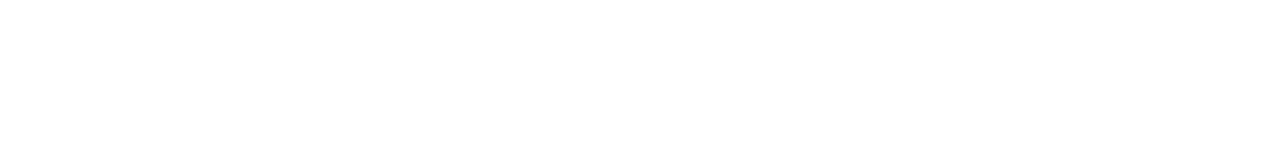
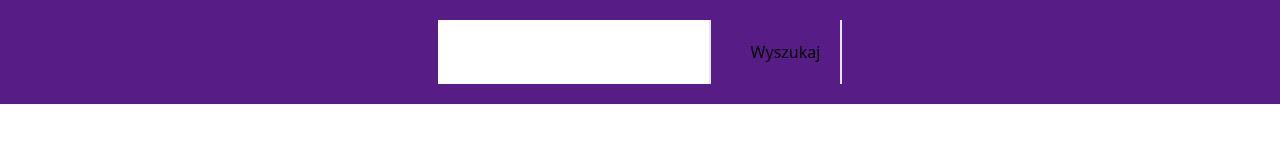
Before and after one commit to irunislaw/Bloging, a website built with Vite: page frontend/index.html in a window 1280 px wide. Built offline with nearby package versions, Linux system fonts and the light colour scheme.

Commit message:
Update index.html

```diff
--- a/frontend/index.html
+++ b/frontend/index.html
@@ -5,8 +5,16 @@
     <meta name="viewport" content="width=device-width, initial-scale=1.0" />
 </head>
 <body>
-    <div id="app"></div>
+    <div id="app" ></div>
     <script type="module" src="/src/index.ts"></script>
+    <nav class="flex sticky items-center justify-center top-0 cursor-pointer bg-purple-900 px-5 py-5 ">
+
+
+        <input type="text" name="search" class="p-5 text-base border-solid-2 border-r-2" />
+        <button  class="ml-5 p-5 text-base border-solid-2 border-r-2">Wyszukaj</button>
+    </div>
+</nav>
+
 </body>
 
 </html>
```
